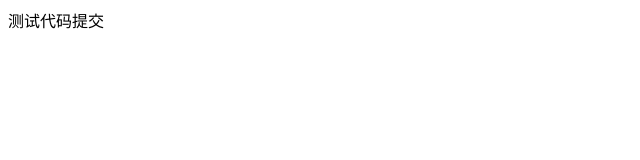
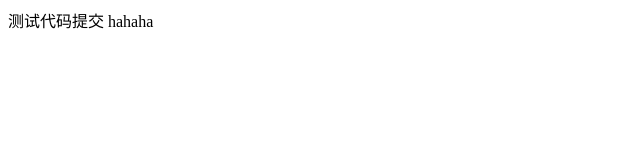
Before and after one commit to wang1142453769/studyWorkSpace, a plain HTML site: page index.html in a window 1280 px wide. Shown: the full height of the page, 0-640 px from the left. Drawn offline with Linux system fonts and the light colour scheme.

Commit message:
再一次提交

```diff
--- a/index.html
+++ b/index.html
@@ -7,5 +7,7 @@
 	</head>
 	<body>
 			测试代码提交
+
+			hahaha
 	</body>
 </html>
```
